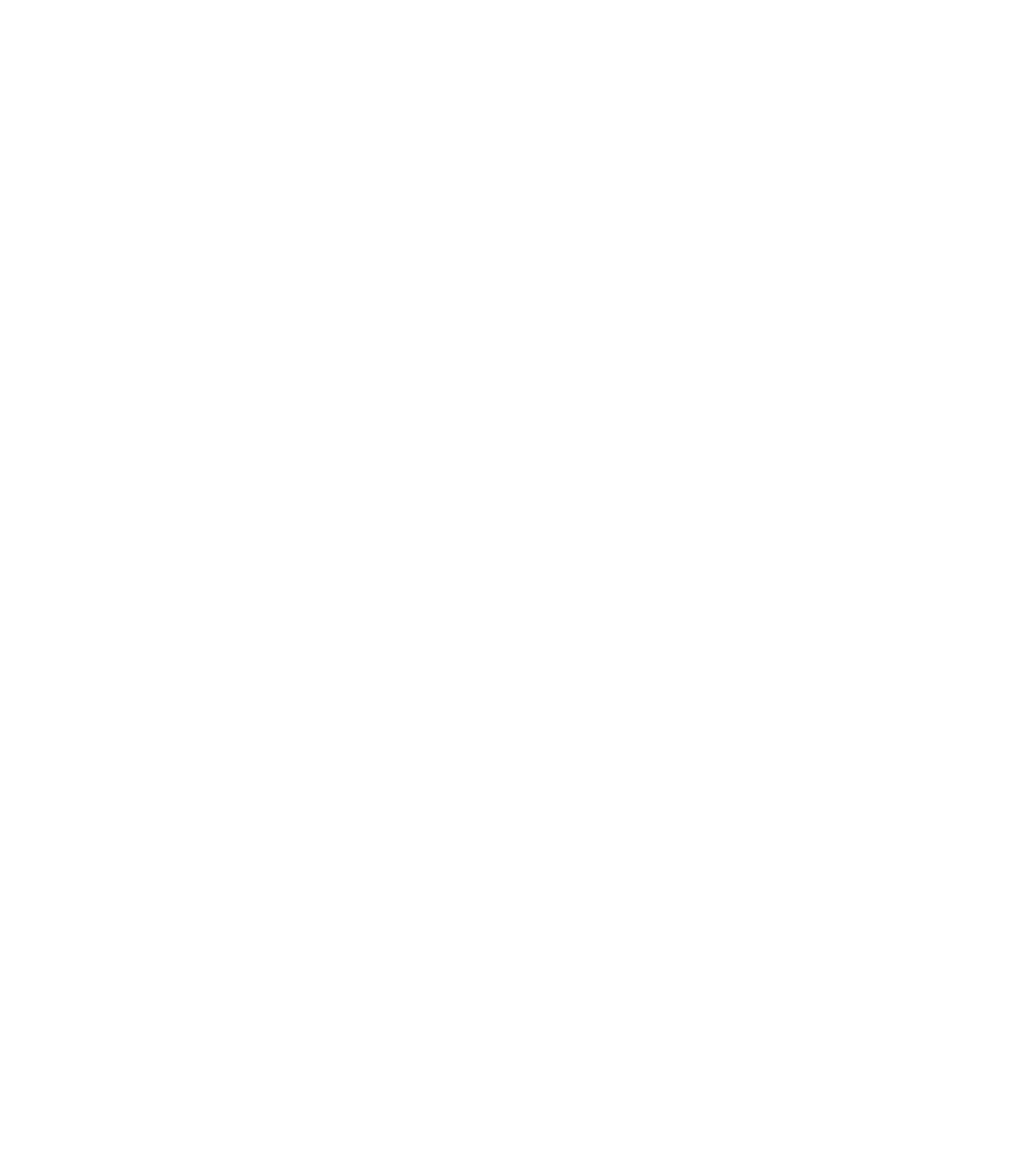
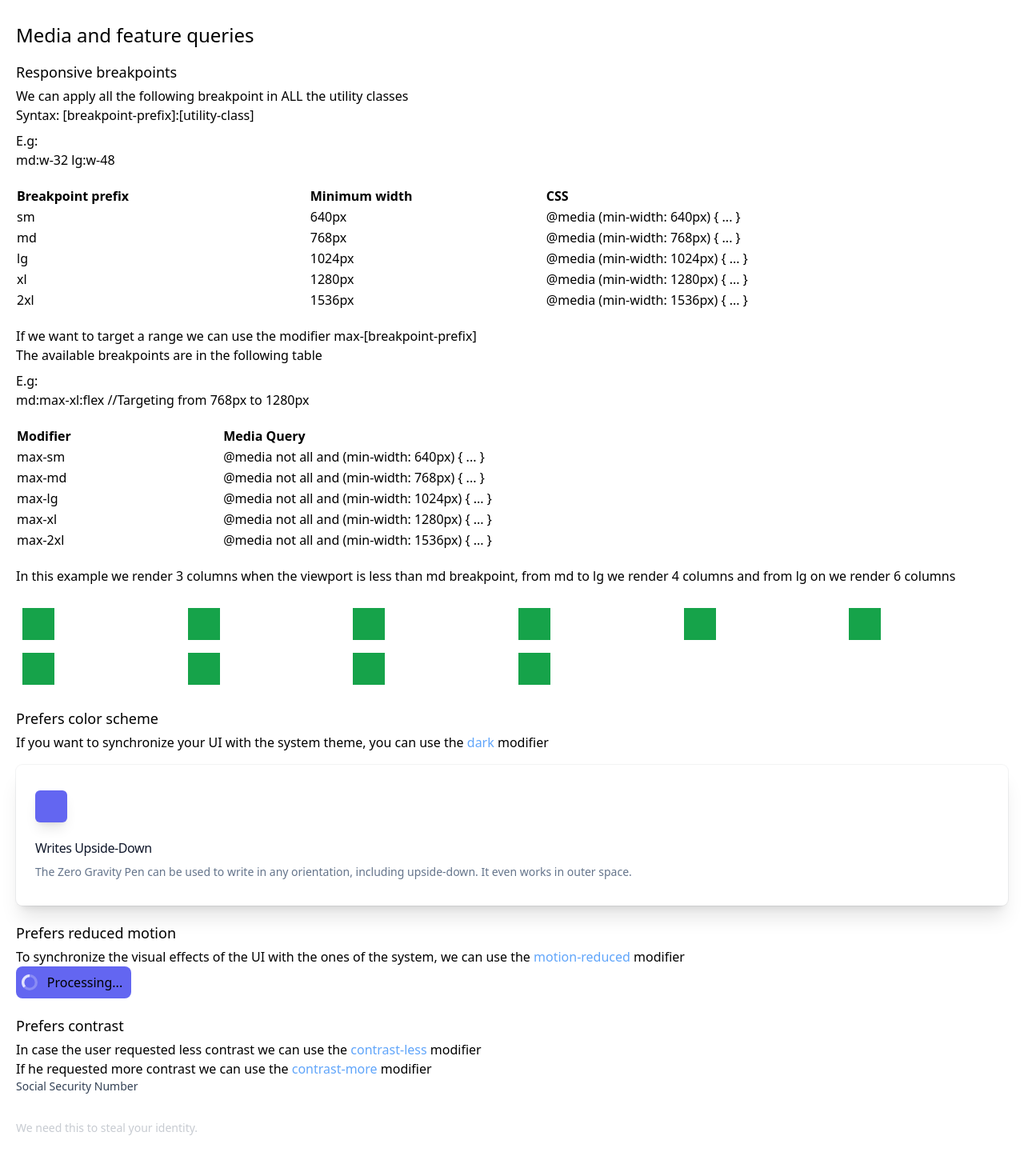
Before and after one commit to sebrs3018/TailwindProject, a Vue app: page /media-and-feature-queries in a window 1280 px wide. Before the commit this address had no page. Shown: the whole page at 80% size. Before the commit the page ends 800 px from the top, so only its background shows below. Built offline with nearby package versions, Linux system fonts and the light colour scheme.

Commit message:
Added more cases

```diff
--- a/package.json
+++ b/package.json
@@ -22,6 +22,7 @@
     "eslint-plugin-vue": "^9.9.0",
     "postcss": "^8.4.21",
     "prettier": "^2.8.4",
+    "prettier-plugin-tailwindcss": "^0.2.5",
     "tailwindcss": "^3.2.7",
     "vite": "^4.1.4"
   }
--- a/src/Views/Home.vue
+++ b/src/Views/Home.vue
@@ -1,10 +1,13 @@
 <script setup></script>
 <template>
   <button
-    class="bg-violet-500 hover:bg-violet-600 active:bg-violet-700 focus:outline-none focus:ring focus:ring-violet-300 text-sky-50 p-2 border-2 rounded-lg"
+    class="rounded-lg border-2 bg-violet-500 p-2 text-sky-50 hover:bg-violet-600 focus:outline-none focus:ring focus:ring-violet-300 active:bg-violet-700"
   >
-    <router-link to="/tailwind-states"
-      >Tailwind states</router-link
-    >
+    <router-link to="/tailwind-states">Tailwind states</router-link>
+  </button>
+  <button
+    class="rounded-lg border-2 bg-violet-500 p-2 text-sky-50 hover:bg-violet-600 focus:outline-none focus:ring focus:ring-violet-300 active:bg-violet-700"
+  >
+    <router-link to="/media-and-feature-queries">Media And Feature Queries</router-link>
   </button>
 </template>
--- /dev/null
+++ b/src/Views/MediaAndFeaturesQ.vue
@@ -0,0 +1,205 @@
+<script setup></script>
+<template>
+  <div class="m-5 flex flex-col">
+    <h2 class="pt-2 text-2xl">Media and feature queries</h2>
+
+    <h4 class="mt-4 mb-1 text-lg">Responsive breakpoints</h4>
+    <p>We can apply all the following breakpoint in ALL the utility classes</p>
+    <p>Syntax: [breakpoint-prefix]:[utility-class]</p>
+    <p class="mt-2">E.g:</p>
+    <p>md:w-32 lg:w-48</p>
+    <table class="mt-5">
+      <thead class="">
+        <th
+          class="text-left first:pr-5"
+          :key="`th_${index}`"
+          v-for="(colName, index) in ['Breakpoint prefix', 'Minimum width', 'CSS']"
+          v-html="colName"
+        ></th>
+      </thead>
+      <tbody>
+        <tr
+          :key="`tr_${index}`"
+          v-for="(bp, index) in [
+            {
+              breakpointPrefix: 'sm',
+              minimumWidth: '640px',
+              CSS: '@media (min-width: 640px) { ... }'
+            },
+            {
+              breakpointPrefix: 'md',
+              minimumWidth: '768px',
+              CSS: '@media (min-width: 768px) { ... }'
+            },
+            {
+              breakpointPrefix: 'lg',
+              minimumWidth: '1024px',
+              CSS: '@media (min-width: 1024px) { ... }'
+            },
+            {
+              breakpointPrefix: 'xl',
+              minimumWidth: '1280px',
+              CSS: '@media (min-width: 1280px) { ... }'
+            },
+            {
+              breakpointPrefix: '2xl',
+              minimumWidth: '1536px',
+              CSS: '@media (min-width: 1536px) { ... }'
+            }
+          ]"
+        >
+          <td>
+            {{ bp.breakpointPrefix }}
+          </td>
+          <td>
+            {{ bp.minimumWidth }}
+          </td>
+          <td>
+            {{ bp.CSS }}
+          </td>
+        </tr>
+      </tbody>
+    </table>
+
+    <p class="mt-5">If we want to target a range we can use the modifier max-[breakpoint-prefix]</p>
+    <p>The available breakpoints are in the following table</p>
+    <p class="mt-2">E.g:</p>
+    <p>md:max-xl:flex //Targeting from 768px to 1280px</p>
+    <table class="mt-5">
+      <thead>
+        <th
+          class="text-left first:pr-5"
+          :key="`modifier_${index}`"
+          v-for="(colName, index) in ['Modifier', 'Media Query']"
+          v-html="colName"
+        />
+      </thead>
+      <tbody>
+        <tr
+          :key="`modifier_${index}`"
+          v-for="(modifier, index) in [
+            {
+              modifier: 'max-sm',
+              mediaQuery: '@media not all and (min-width: 640px) { ... }'
+            },
+            {
+              modifier: 'max-md',
+              mediaQuery: '@media not all and (min-width: 768px) { ... }'
+            },
+            {
+              modifier: 'max-lg',
+              mediaQuery: '@media not all and (min-width: 1024px) { ... }'
+            },
+            {
+              modifier: 'max-xl',
+              mediaQuery: '@media not all and (min-width: 1280px) { ... }'
+            },
+            {
+              modifier: 'max-2xl',
+              mediaQuery: '@media not all and (min-width: 1536px) { ... }'
+            }
+          ]"
+        >
+          <td>
+            {{ modifier.modifier }}
+          </td>
+          <td>
+            {{ modifier.mediaQuery }}
+          </td>
+        </tr>
+      </tbody>
+    </table>
+
+    <p class="mt-5">
+      In this example we render 3 columns when the viewport is less than md breakpoint, from md to
+      lg we render 4 columns and from lg on we render 6 columns
+    </p>
+    <div class="mt-5 grid grid-cols-3 md:grid-cols-4 lg:grid-cols-6">
+      <div v-for="n in 10" class="m-2 h-10 w-10 bg-green-600" />
+    </div>
+
+    <h4 class="mt-5 mb-1 text-lg">Prefers color scheme</h4>
+    <p>
+      If you want to synchronize your UI with the system theme, you can use the
+      <span class="text-blue-400">dark</span> modifier
+    </p>
+    <div
+      class="mt-4 rounded-lg bg-white px-6 py-8 shadow-xl ring-1 ring-slate-900/5 dark:bg-slate-900"
+    >
+      <div>
+        <span
+          class="inline-flex items-center justify-center rounded-md bg-indigo-500 p-2 shadow-lg"
+        >
+          <svg
+            class="h-6 w-6 text-white"
+            xmlns="http://www.w3.org/2000/svg"
+            fill="none"
+            viewBox="0 0 24 24"
+            stroke="currentColor"
+            aria-hidden="true"
+          ></svg>
+        </span>
+      </div>
+      <h3 class="mt-5 text-base font-medium tracking-tight text-slate-900 dark:text-white">
+        Writes Upside-Down
+      </h3>
+      <p class="mt-2 text-sm text-slate-500 dark:text-slate-400">
+        The Zero Gravity Pen can be used to write in any orientation, including upside-down. It even
+        works in outer space.
+      </p>
+    </div>
+    <h4 class="mt-5 mb-1 text-lg">Prefers reduced motion</h4>
+    <p>
+      To synchronize the visual effects of the UI with the ones of the system, we can use the
+      <span class="text-blue-400">motion-reduced</span> modifier
+    </p>
+
+    <button
+      type="button"
+      class="flex w-36 items-center justify-center rounded-lg bg-indigo-500 p-2"
+      disabled
+    >
+      <svg
+        class="-ml-1 mr-3 h-5 w-5 animate-spin text-white motion-reduce:hidden"
+        xmlns="http://www.w3.org/2000/svg"
+        fill="none"
+        viewBox="0 0 24 24"
+      >
+        <circle
+          class="opacity-25"
+          cx="12"
+          cy="12"
+          r="10"
+          stroke="currentColor"
+          stroke-width="4"
+        ></circle>
+        <path
+          class="opacity-75"
+          fill="currentColor"
+          d="M4 12a8 8 0 018-8V0C5.373 0 0 5.373 0 12h4zm2 5.291A7.962 7.962 0 014 12H0c0 3.042 1.135 5.824 3 7.938l3-2.647z"
+        ></path>
+      </svg>
+      Processing...
+    </button>
+    <h4 class="mt-5 mb-1 text-lg">Prefers contrast</h4>
+    <p>
+      In case the user requested less contrast we can use the
+      <span class="text-blue-400">contrast-less</span> modifier
+    </p>
+    <p>
+      If he requested more contrast we can use the
+      <span class="text-blue-400">contrast-more</span> modifier
+    </p>
+    <form>
+      <label class="block">
+        <span class="block text-sm font-medium text-slate-700">Social Security Number</span>
+        <input
+          class="border-slate-200 placeholder-slate-400 contrast-more:border-slate-400 contrast-more:placeholder-slate-500"
+        />
+        <p class="mt-2 text-sm text-slate-600 opacity-30 contrast-more:opacity-100">
+          We need this to steal your identity.
+        </p>
+      </label>
+    </form>
+  </div>
+</template>
--- a/src/main.js
+++ b/src/main.js
@@ -1,12 +1,10 @@
 import { createApp } from 'vue'
-import {
-  createRouter,
-  createWebHistory
-} from 'vue-router'
+import { createRouter, createWebHistory } from 'vue-router'
 
 import App from './App.vue'
 import Home from './Views/Home.vue'
 import TwStates from './Views/TwStates.vue'
+import MediaAndFeaturesQ from './Views/MediaAndFeaturesQ.vue'
 import './assets/main.css'
 
 const router = createRouter({
@@ -21,6 +19,11 @@
       path: '/tailwind-states',
       name: 'tailwind-states',
       component: TwStates
+    },
+    {
+      path: '/media-and-feature-queries',
+      name: 'mediaAndFeatureQueries',
+      component: MediaAndFeaturesQ
     }
   ]
 })
```
Also changed, not shown: src/Views/TwStates.vue (+84 -22 lines), .prettierrc.json, 1 other file (tests, documents, lock files or other folders).
